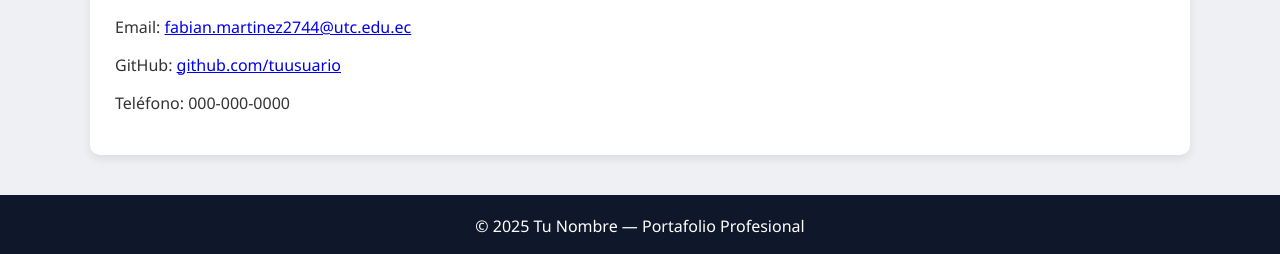
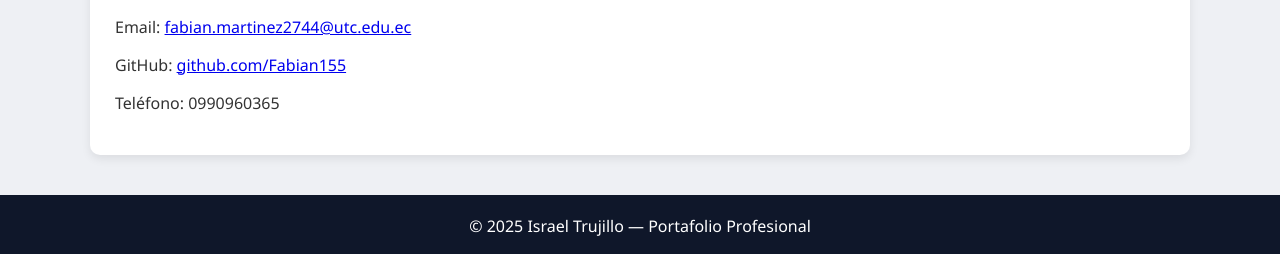
Before and after one commit to Fabian155/Fabian155.github.io, a plain HTML site: page index.html in a window 1280 px wide. Shown: the part 1212-1466 px from the top of the page. Drawn offline with Linux system fonts and the light colour scheme.

Commit message:
Update index.html

```diff
--- a/index.html
+++ b/index.html
@@ -153,14 +153,14 @@
         <div class="card">
             <h2>Contacto</h2>
             <p>Email: <a href="mailto:tuemail@ejemplo.com">fabian.martinez2744@utc.edu.ec</a></p>
-            <p>GitHub: <a href="https://github.com/tuusuario" target="_blank">github.com/tuusuario</a></p>
-            <p>Teléfono: 000-000-0000</p>
+            <p>GitHub: <a href="https://github.com/tuusuario" target="_blank">github.com/Fabian155</a></p>
+            <p>Teléfono: 0990960365</p>
         </div>
 
     </div>
 
     <footer>
-        © 2025 Tu Nombre — Portafolio Profesional
+        © 2025 Israel Trujillo — Portafolio Profesional
     </footer>
 
 </body>
```
